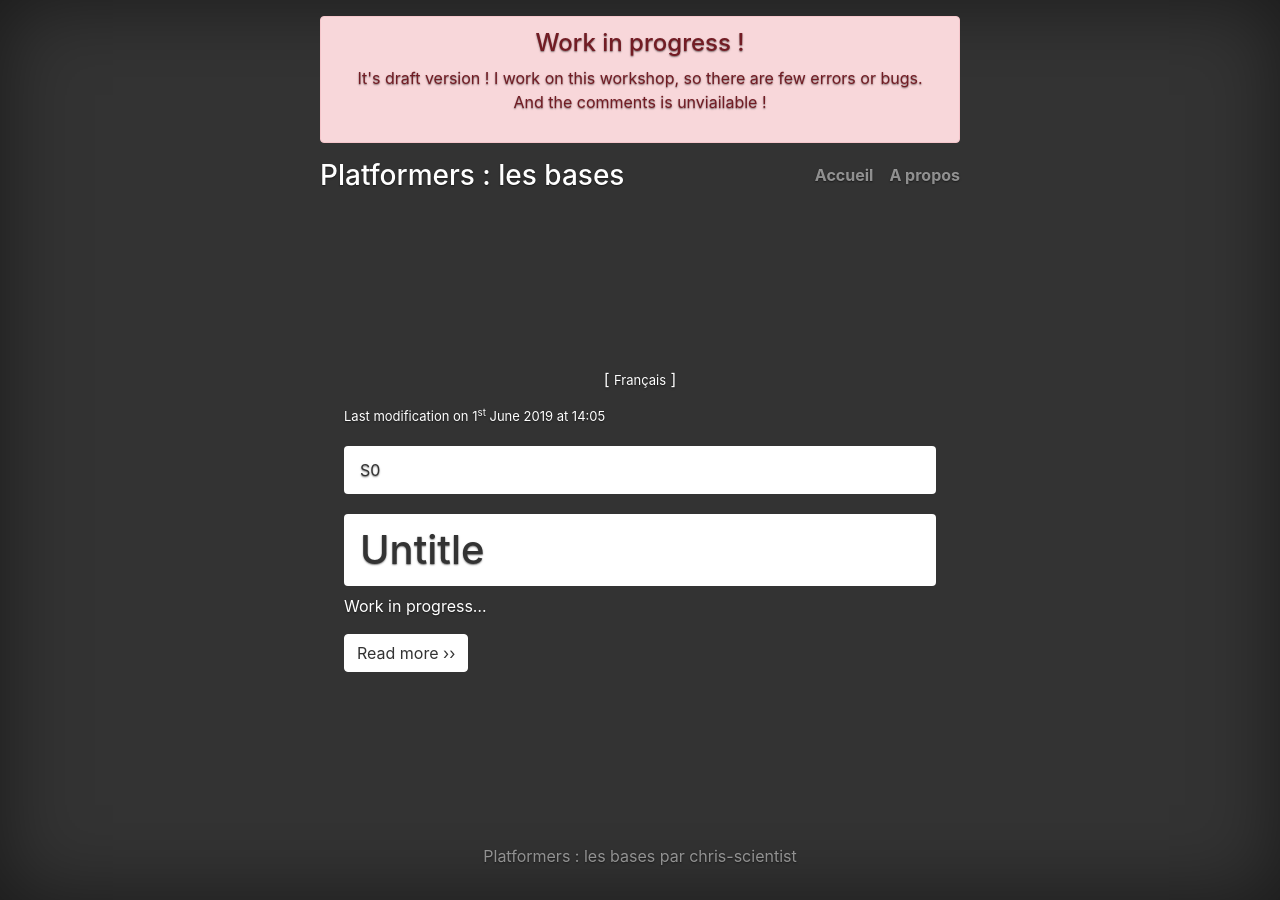
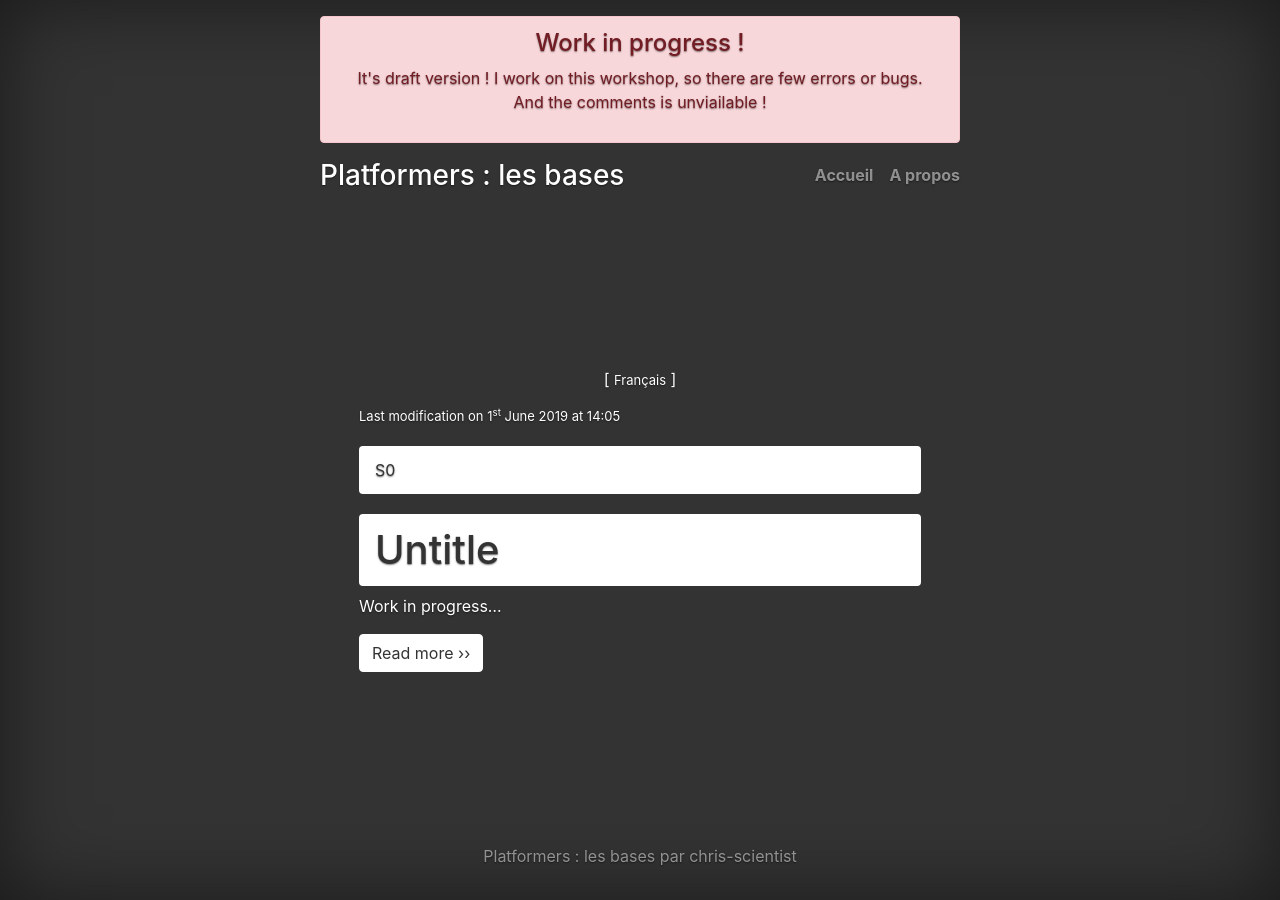
Before and after one commit to chris-scientist/gb-platformer-ws-01, a Jekyll site: the page built from docs/en/introduction.md, in a window 1280 px wide. Built offline with Jekyll 4.4.1, drawn with Linux system fonts in a browser that asks for light colours.

Commit message:
Update page 'étape' : ajout grille

```diff
--- a/docs/_layouts/step.html
+++ b/docs/_layouts/step.html
@@ -13,6 +13,9 @@
 </header>
 
 <main role="main" class="inner cover">
+  <div class="container" >
+    <div class="row" >
+      <div class="col-sm" >
         <p style="text-align: center" >[ <a href="{{ site.url }}{{ page.link-other-lang }}" style="font-size: small" >{% if page.lang == 'fr' %}English{% else %}Français{% endif %}</a> ]</p>
 
         <p style="font-size: small;text-align: left;margin-top: 10px;" >
@@ -35,4 +38,7 @@
         {{ content }}
 
         <a href="{{ site.url }}{{ page.next }}" role="button" class="btn btn-secondary" >{% if page.lang == 'fr' %}Lire la suite{% else %}Read more{% endif %} &rsaquo;&rsaquo;</a>
+      </div>
+    </div>
+  </div>
 </main>
```
Lines whose indentation alone changed are shown as unchanged.
